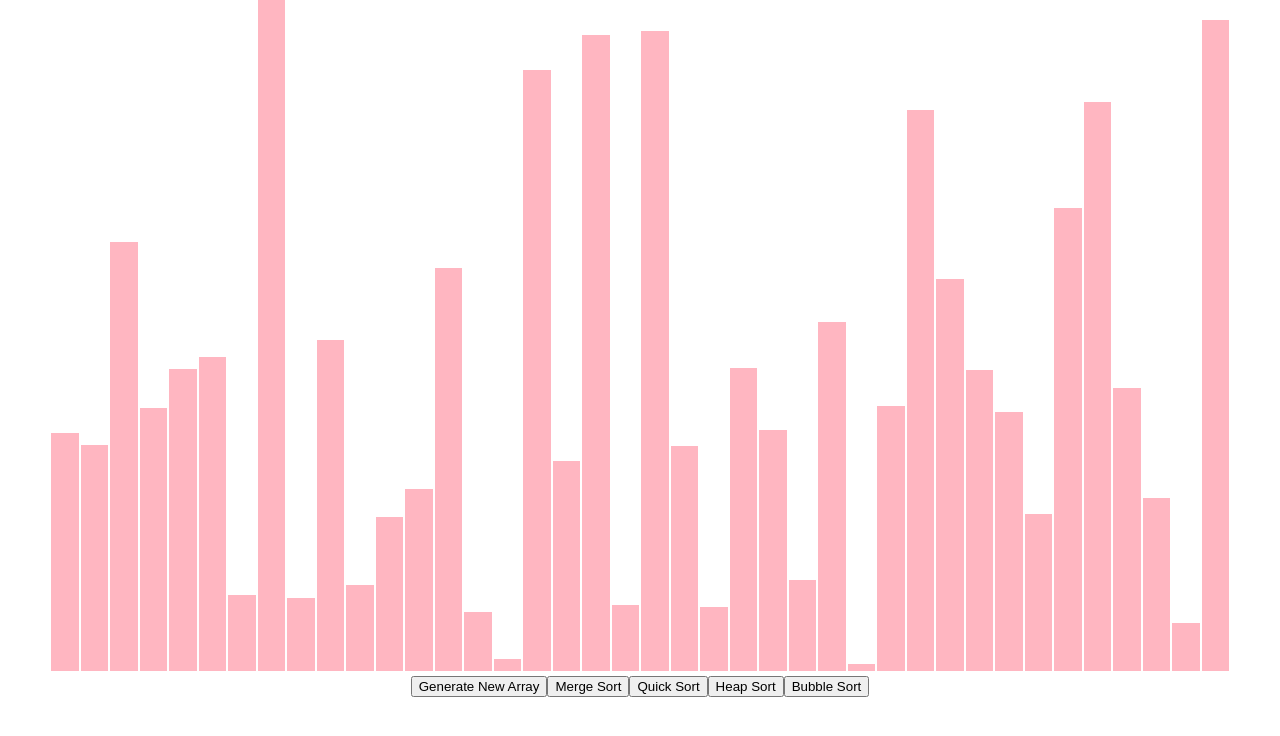
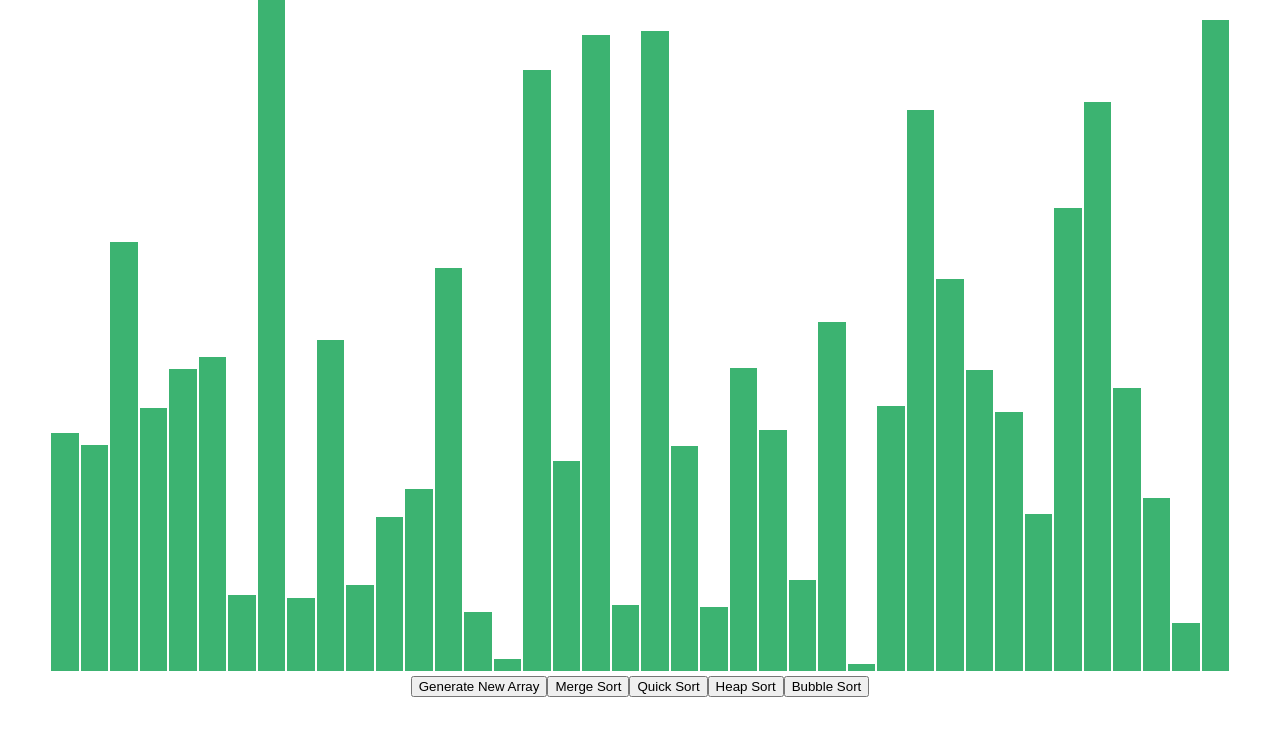
Before and after one commit to kevinyluo/Visualizer, a React (Create React App) app: page / in a window 1280 px wide. Shown: the top 736 px of the page. Built offline with nearby package versions, Linux system fonts and the light colour scheme.

Commit message:
Updated Visualizer.css

```diff
--- a/src/Visualizer/Visualizer.css
+++ b/src/Visualizer/Visualizer.css
@@ -4,7 +4,7 @@
 
 .array-bar {
    width: 20px;
-   background-color: lightpink ;
+   background-color: mediumseagreen ;
    display: inline-block;
    margin: 0 1px;
 }
```
